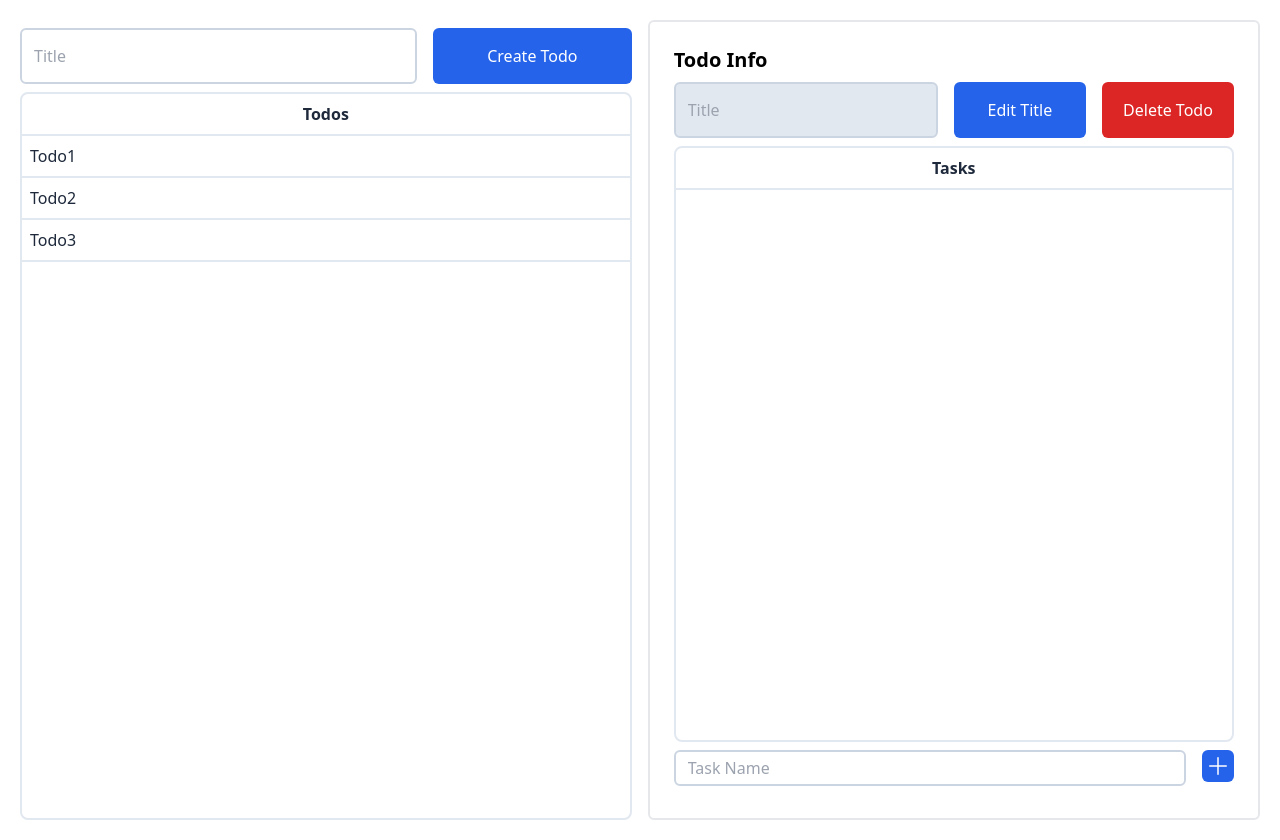
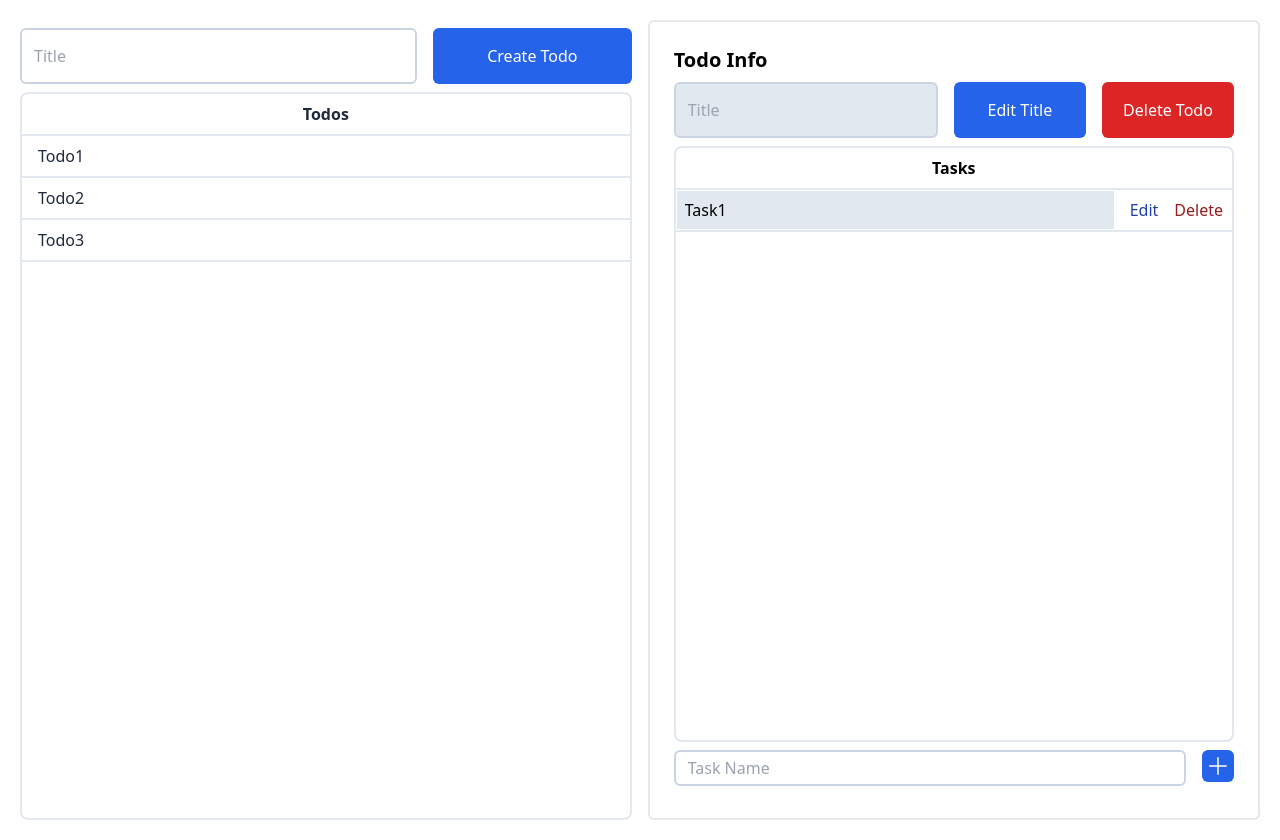
Before and after one commit to sub1120/todoApp, a React (Create React App) app in the folder client/: page / in a window 1280 px wide. Built offline with nearby package versions, Linux system fonts and the light colour scheme.

Commit message:
update Task and TaskList

```diff
--- a/client/src/components/Task/Task.js
+++ b/client/src/components/Task/Task.js
@@ -1,5 +1,15 @@
-const Task = ({ taskName }) => {
-  return <div>{taskName}</div>;
+const Task = ({ taskName, disabled, iseditMode, refElement }) => {
+  return (
+    <input
+      className={`w-full h-full p-2 focus:outline-none ${
+        iseditMode ? "bg-white-400" : "bg-slate-200"
+      }`}
+      disabled={disabled}
+      defaultValue={taskName}
+      placeholder="Task Name"
+      ref={refElement}
+    ></input>
+  );
 };
 
 export default Task;
--- a/client/src/components/Task/TaskList.js
+++ b/client/src/components/Task/TaskList.js
@@ -1,16 +1,69 @@
+import Task from "./Task";
+import { useEffect, useRef } from "react";
+import React, { useState } from "react";
+
 const TaskList = () => {
+  const [iseditMode, setEditMode] = useState(false);
+  const ref = useRef(null);
+
+  const editHandler = (event) => {
+    setEditMode(true);
+  };
+
+  const cancelHandler = (event) => {
+    setEditMode(false);
+  };
+
+  const saveHandler = (event) => {
+    setEditMode(false);
+  };
+
+  const deleteHandler = (event) => {};
+
+  useEffect(() => {
+    ref.current.focus();
+  }, [iseditMode]);
+
   return (
     <div className="border-slate-200 border-2 rounded-lg h-full">
       <table className="table-auto border-collapse w-full">
         <thead>
-          <tr className="text-slate-800">
+          <tr>
             <th className="p-2">Tasks</th>
           </tr>
         </thead>
         <tbody>
-          <tr className="border-slate-200 border-t-2 text-slate-800">
-            <td className="p-2"></td>
+          <tr className="border-slate-200 border-t-2">
+            <td>
+              <div className="flex ">
+                <div className="flex-auto mr-2">
+                  <Task
+                    refElement={ref}
+                    taskName="Task1"
+                    iseditMode={iseditMode}
+                    disabled={iseditMode ? false : true}
+                  />
+                </div>
+                <div className="mx-2">
+                  <button
+                    className={`w-fit h-full text-blue-800 rounded-md`}
+                    onClick={iseditMode ? saveHandler : editHandler}
+                  >
+                    {iseditMode ? "Save" : "Edit"}
+                  </button>
+                </div>
+                <div className="mx-2">
+                  <button
+                    className={`w-fit h-full text-red-800 rounded-md`}
+                    onClick={iseditMode ? cancelHandler : deleteHandler}
+                  >
+                    {iseditMode ? "Cancel" : "Delete"}
+                  </button>
+                </div>
+              </div>
+            </td>
           </tr>
+          <tr className="border-slate-200 border-t-2 text-slate-800"></tr>
         </tbody>
       </table>
     </div>
--- a/client/src/components/Todo/TodoList.js
+++ b/client/src/components/Todo/TodoList.js
@@ -11,17 +11,17 @@ const TodoList = () => {
         </thead>
         <tbody>
           <tr className="border-slate-200 border-t-2 text-slate-800">
-            <td className="p-2">
+            <td className="px-4 py-2">
               <Todo title="Todo1" />
             </td>
           </tr>
           <tr className="border-slate-200 border-t-2 text-slate-800">
-            <td className="p-2">
+            <td className="px-4 py-2">
               <Todo title="Todo2" />
             </td>
           </tr>
           <tr className="border-slate-200 border-t-2 text-slate-800">
-            <td className="p-2">
+            <td className="px-4 py-2">
               <Todo title="Todo3" />
             </td>
           </tr>
```
